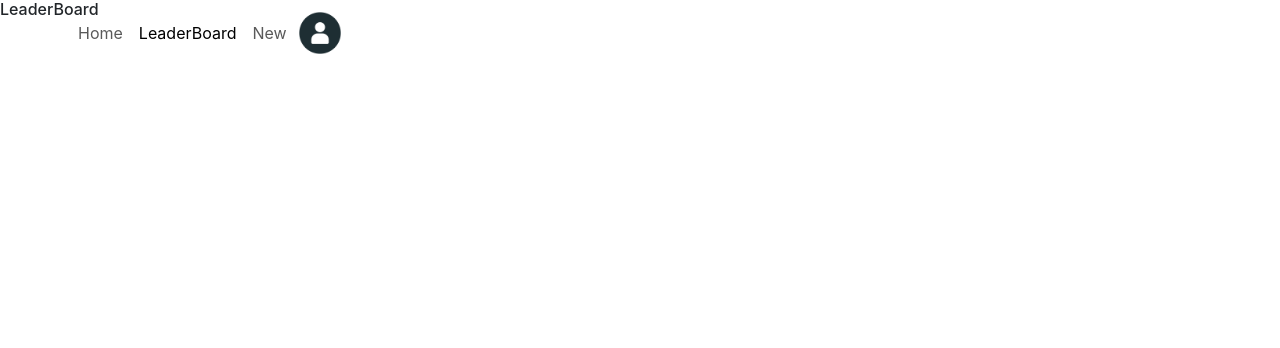
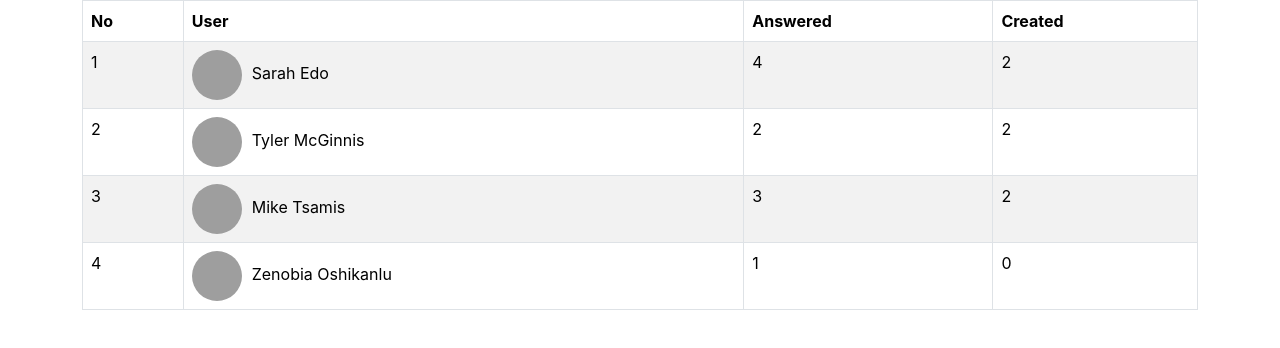
Before and after one commit to dotrunghieu0903/employee-polls, a React (Create React App) app: page /leaderboard in a window 1280 px wide. Shown: the top 348 px of the page. Built offline with nearby package versions, Linux system fonts and the light colour scheme; grey boxes are pictures that could not be loaded.

Commit message:
Completed the LeaderBoard and updated sth of Login

```diff
--- a/src/App.js
+++ b/src/App.js
@@ -1,7 +1,7 @@
 import { BrowserRouter, Routes, Route } from 'react-router-dom';
-import { useState } from 'react';
+// import { useState } from 'react';
 import './App.css';
-import NavBar from './components/NavBar';
+// import NavBar from './components/NavBar';
 import LogIn from './components/Login';
 import DashBoard from './components/DashBoard';
 import LeaderBoard from './components/LeaderBoard';
@@ -9,11 +9,11 @@ import New from './components/New';
 import PageNotFound from './components/PageNotFound';
 
 function App() {
-  const authedUser = useState(false);
+  // const authedUser = useState(false);
 
   return (
     <BrowserRouter>
-      {authedUser && <NavBar />}
+      {/* {authedUser && <NavBar />} */}
       <Routes>
           <Route path='/login' exact element={<LogIn />}/>
           <Route path='/' element={<DashBoard />}/>
--- a/src/actions/authorization.js
+++ b/src/actions/authorization.js
@@ -45,7 +45,8 @@ export const login = (username, password) => {
                     if(user && user.password === password)
                     {
                         resolve(user);
-                        console.log(`user: ${JSON.stringify(user)}`)
+                        //console.log(`user: ${JSON.stringify(user)}`)
+                        dispatch(setAuthedUser(user));
                     } else {
                         reject(`Invalid credentials of ${username}`);
                     }
--- a/src/actions/users.js
+++ b/src/actions/users.js
@@ -1,3 +1,6 @@
+import { getUsers } from "../servers/employee-polls-api";
+import { createAsyncThunk } from '@reduxjs/toolkit';
+
 export const RECEIVE_USERS = "RECEIVE_USERS";
 export const ADD_ANSWER = "ADD_ANSWER";
 export const ADD_QUESTION = "ADD_QUESTION";
@@ -5,7 +8,7 @@ export const ADD_QUESTION = "ADD_QUESTION";
 export function receiveUsers(users) {
     return {
         type: RECEIVE_USERS,
-        users
+        payload: users
     }
 }
 
@@ -25,3 +28,8 @@ export function addQuestionWithUser(question) {
         id: question.id
     }
 }
+
+export const initData = createAsyncThunk('', async () => {
+    const users = await getUsers();
+    return users;
+});
--- a/src/components/LeaderBoard.js
+++ b/src/components/LeaderBoard.js
@@ -1,7 +1,46 @@
+import { useEffect } from "react";
+import { useDispatch, useSelector } from 'react-redux';
+import { Container, Table, Image } from "react-bootstrap";
+import { initData } from "../actions/users";
 
 const LeaderBoard = () => {
+    const dispatch = useDispatch();
+    const { users, loading } = useSelector((state) => state.users);
+
+    useEffect(() => {
+        dispatch(initData());
+      }, [dispatch]);
+
+    console.log(`users from LeaderBoard component: ${JSON.stringify(users)}`)
+    let count = 0;
+
+    if (loading) return <p>Loading...</p>;
     return (
-        <h6>LeaderBoard</h6>
+        <Container>
+            <Table bordered striped >
+                <thead>
+                    <tr>
+                        <th>No</th>
+                        <th>User</th>
+                        <th>Answered</th>
+                        <th>Created</th>
+                    </tr>
+                </thead>
+                <tbody>
+                    {users && Object.values(users).map((user) => (
+                        <tr key={user.id}>
+                            <td>{++count}</td>
+                            <td>
+                                <Image style={{width: "50px", height: "50px", marginRight: "10px"}} roundedCircle src={user.avatarURL} />
+                                <span>{user.name}</span></td>
+                            <td>{Object.keys(user && user.answers).length}</td>
+                            <td>{Object.keys(user && user.questions).length}</td>
+                        </tr>
+                    ))}
+
+                </tbody>
+            </Table>
+        </Container>
     )
 }
 
--- a/src/components/Login.js
+++ b/src/components/Login.js
@@ -33,12 +33,12 @@ const Login = () =>
 
     return (
         <div>
-            <h2 style={{textAlign:"center"}}>Employee Polls</h2>
+            <h2 className="text-center">Employee Polls</h2>
             <Image src={logo} alt="Logo" width={100} style={{display:"block", marginLeft:"auto", marginRight:"auto",width:"25%"}} />
-            <h3 style={{textAlign:"center"}}>Log In</h3>
+            <h3 className="text-center">Log In</h3>
             {error && <Alert variant="danger">{error}</Alert>}
             <Form onSubmit={handleLogin}>
-                <Form.Label style={{textAlign:"center"}}>UserName</Form.Label>
+                <Form.Label htmlFor="inputUsername">UserName</Form.Label>
                 <Form.Group className="mb-3">
                     <Form.Control
                     id = "inputUsername"
--- a/src/reducers/user.js
+++ /dev/null
@@ -1,23 +0,0 @@
-import { RECEIVE_USERS, ADD_ANSWER, ADD_QUESTION } from "../actions/users";
-
-export default function users(state = {}, action) {
-    switch (action.type) {
-        case RECEIVE_USERS:
-            return {
-                ...state,
-                ...action.users
-            };
-        case ADD_QUESTION:
-            return {
-                ...state,
-                //TODO
-            };
-        case ADD_ANSWER:
-            return {
-                ...state,
-                //TODO
-            };
-        default:
-            return state;
-    }
-}
--- /dev/null
+++ b/src/reducers/userReducer.js
@@ -0,0 +1,29 @@
+import { createSlice } from '@reduxjs/toolkit';
+import { initData } from '../actions/users';
+
+const userSlice = createSlice({
+    name: 'users',
+    initialState: {
+        users: [],
+        loading: false,
+        error: null
+    },
+    reducers: {},
+    extraReducers: (builder) => {
+        builder
+        .addCase(initData.pending, (state) => {
+            state.loading = true;
+            state.error = null;
+        })
+        .addCase(initData.fulfilled, (state, action) => {
+            state.loading = false;
+            state.users = action.payload;
+        })
+        .addCase(initData.rejected, (state, action) => {
+            state.loading = false;
+            state.error = action.error.message;
+        })
+    }
+});
+
+export default userSlice.reducer;
--- a/src/servers/_DATA.js
+++ b/src/servers/_DATA.js
@@ -3,7 +3,7 @@ let users = {
     id: 'sarahedo',
     password:'password123',
     name: 'Sarah Edo',
-    avatarURL: null,
+    avatarURL: 'https://i.pravatar.cc/150?img=45',
     answers: {
       "8xf0y6ziyjabvozdd253nd": 'optionOne',
       "6ni6ok3ym7mf1p33lnez": 'optionOne',
@@ -16,7 +16,7 @@ let users = {
     id: 'tylermcginnis',
     password:'abc321',
     name: 'Tyler McGinnis',
-    avatarURL: null,
+    avatarURL: 'https://i.pravatar.cc/150?img=49',
     answers: {
       "vthrdm985a262al8qx3do": 'optionOne',
       "xj352vofupe1dqz9emx13r": 'optionTwo',
@@ -27,7 +27,7 @@ let users = {
     id: 'mtsamis',
     password:'xyz123',
     name: 'Mike Tsamis',
-    avatarURL: null,
+    avatarURL: 'https://i.pravatar.cc/150?img=43',
     answers: {
       "xj352vofupe1dqz9emx13r": 'optionOne',
       "vthrdm985a262al8qx3do": 'optionTwo',
@@ -39,7 +39,7 @@ let users = {
     id: 'zoshikanlu',
     password:'pass246',
     name: 'Zenobia Oshikanlu',
-    avatarURL: null,
+    avatarURL: 'https://i.pravatar.cc/150?img=40',
     answers: {
       "xj352vofupe1dqz9emx13r": 'optionOne',
     },
--- a/src/servers/employee-polls-api.js
+++ b/src/servers/employee-polls-api.js
@@ -1,5 +1,6 @@
 import {
     _getUsers,
+    _getQuestions,
     _saveQuestion,
     _saveQuestionAnswer
 } from "./_DATA.js"
@@ -7,10 +8,17 @@ import {
 export async function getUsers() {
     try {
         const fetchedUser = await _getUsers();
-        console.log(fetchedUser);
         return fetchedUser;
     } catch (err) {
         console.log(`Error while fetching the users : ${err}`);
+    }
+}
+
+export async function getQuestions() {
+    try {
+        return await _getQuestions();
+    } catch (err) {
+        console.log(`Error while fetching the questions : ${err}`);
     }
 }
 
--- a/src/store/index.js
+++ b/src/store/index.js
@@ -1,13 +1,13 @@
 import { configureStore } from "@reduxjs/toolkit";
 
 import authorize from "../reducers/authorization";
-import users from "../reducers/user";
+import usersReducer from "../reducers/userReducer";
 import questions from "../reducers/questions";
 
 export const store = configureStore({
     reducer: {
         authorize,
-        users,
+        users: usersReducer,
         questions
     }
 });
```
